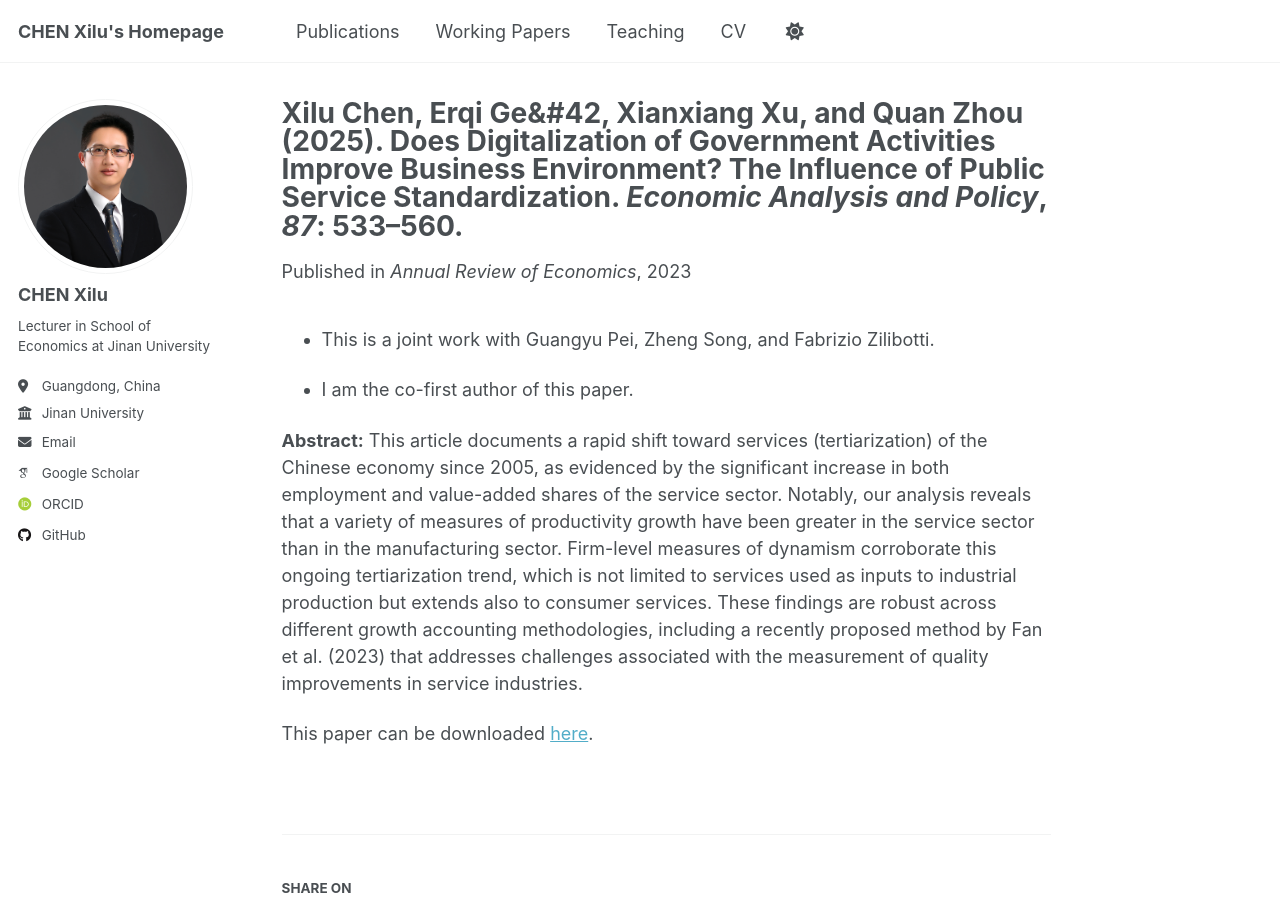
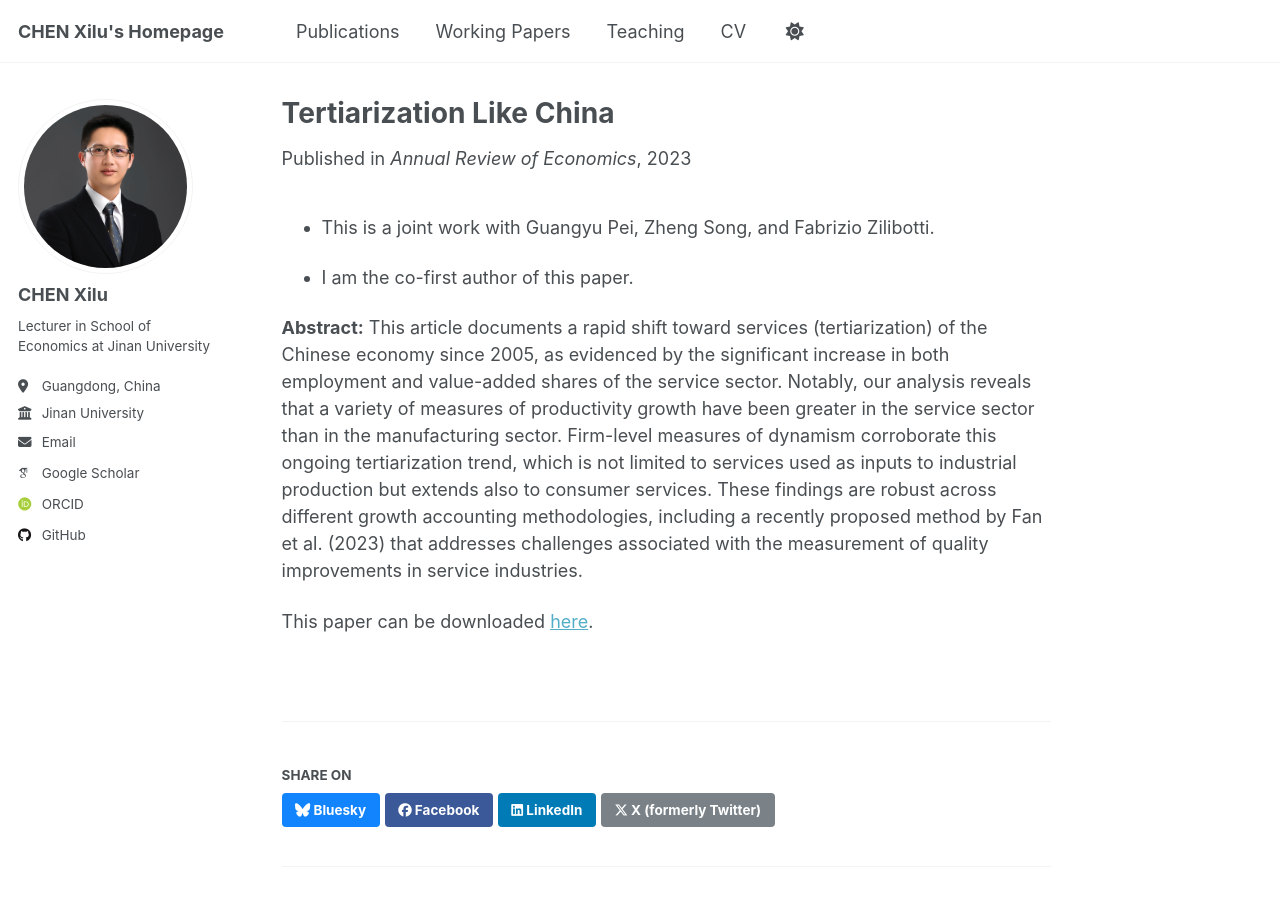
Before and after one commit to Xilu-CHEN/xilu-chen.github.io, a Jekyll site: the page built from _publications/ARE2023.md, in a window 1280 px wide and 900 px high. Built offline with Jekyll 4.4.1, drawn with Linux system fonts in a browser that asks for light colours; some web fonts are replaced; a script that is not in the unit is left out.

Commit message:
Revise title and abstract for ARE2023 publication
Updated the title and excerpt for the ARE2023 publication to reflect new findings on the tertiarization of the Chinese economy.

```diff
--- a/_publications/ARE2023.md
+++ b/_publications/ARE2023.md
@@ -1,5 +1,5 @@
 ---
-title: "**Xilu Chen**, Erqi Ge&#42, Xianxiang Xu, and Quan Zhou (2025). Does Digitalization of Government Activities Improve Business Environment? The Influence of Public Service Standardization. *Economic Analysis and Policy*, *87*: 533–560."
+title: "Tertiarization Like China"
 collection: publications
 category: manuscripts
 permalink: /publication/ARE2023
```
